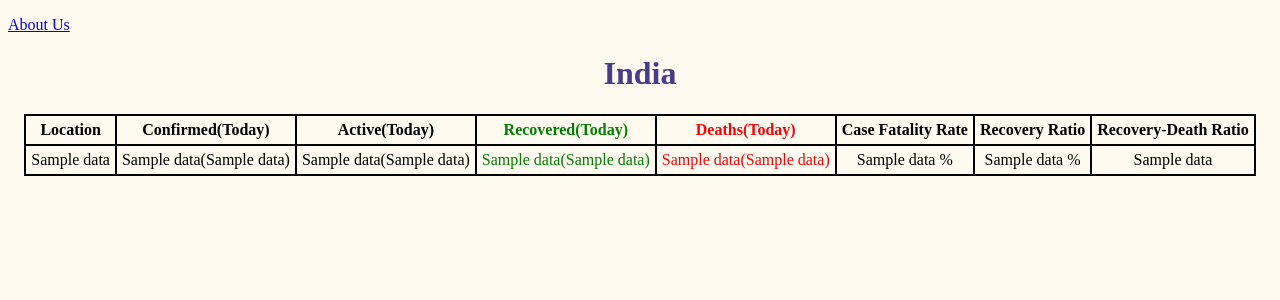
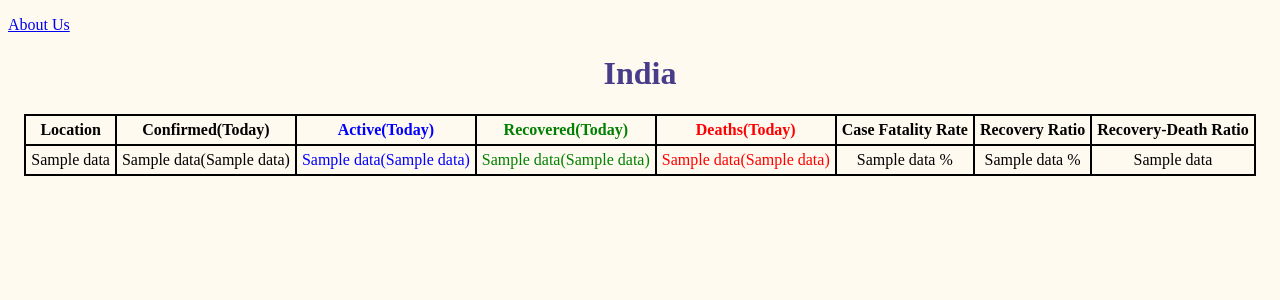
Before and after one commit to anonshubh/covid19-india, a Django app: template templates/index.html in a window 1280 px wide. Shown: the top 300 px of the page. Run offline with Django 3.2, Linux system fonts and the light colour scheme; the template is opened without the code that fills it: most values are stand-ins (such as "Sample title", 1, 10 or a date in 2020).

Commit message:
Update index.html
added .active class for changing color

```diff
--- a/templates/index.html
+++ b/templates/index.html
@@ -14,7 +14,7 @@
             <thead>
                 <th>Location</th>
                 <th>Confirmed(Today)</th>
-                <th>Active(Today)</th>
+                <th class='active'>Active(Today)</th>
                 <th class='recovered'>Recovered(Today)</th>
                 <th class='death'>Deaths(Today)</th>
                 <th>Case Fatality Rate</th>
@@ -26,7 +26,7 @@
                 {% for i,j,k,l,m,n,o,p,q,r,s,t in data %}
                     <td>{{i}}</td>
                     <td>{{j}}({{k}})</td>
-                    <td>{{l}}({{m}})</td>
+                    <td class='active'>{{l}}({{m}})</td>
                     <td class='recovered'>{{n}}({{o}})</td>
                     <td class='death'>{{p}}({{q}})</td>
                     <td>{{r}} %</td>
```
